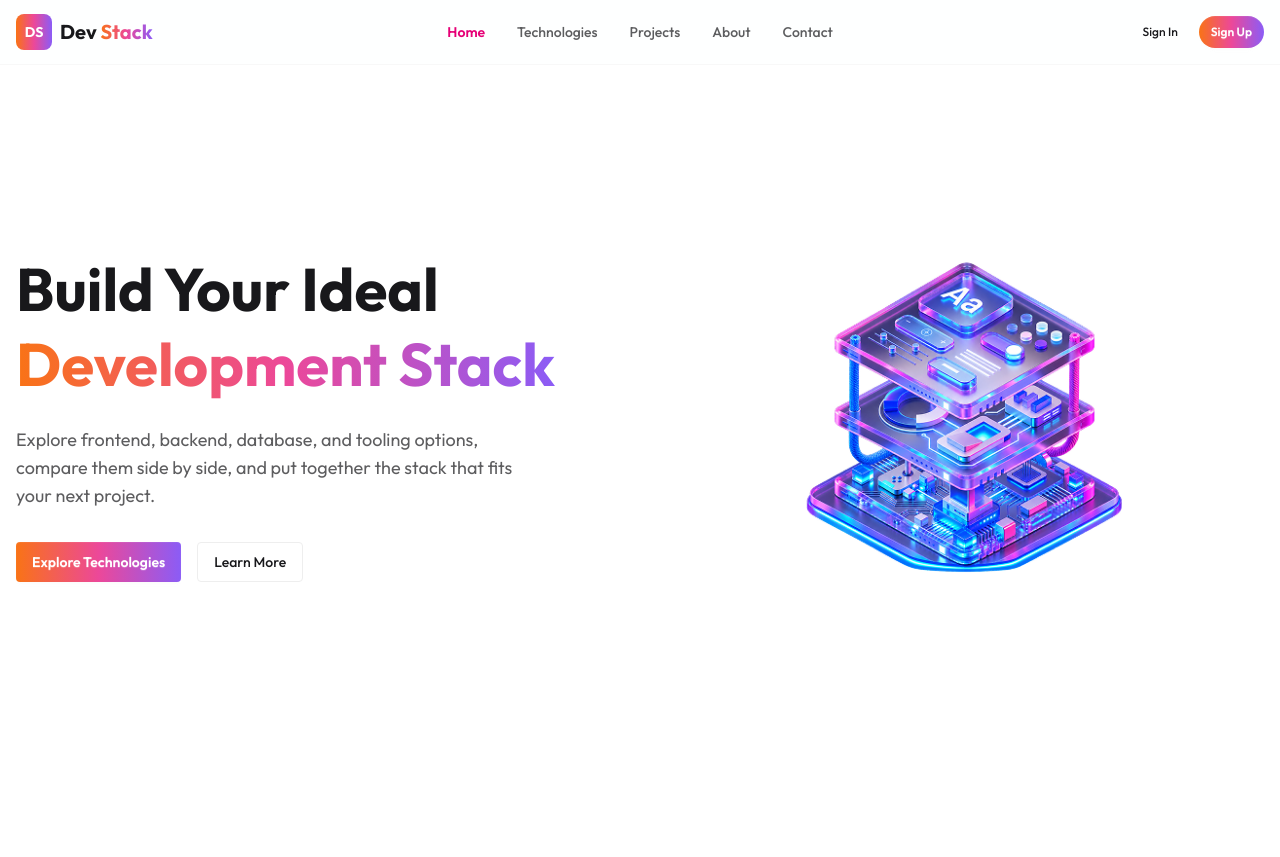
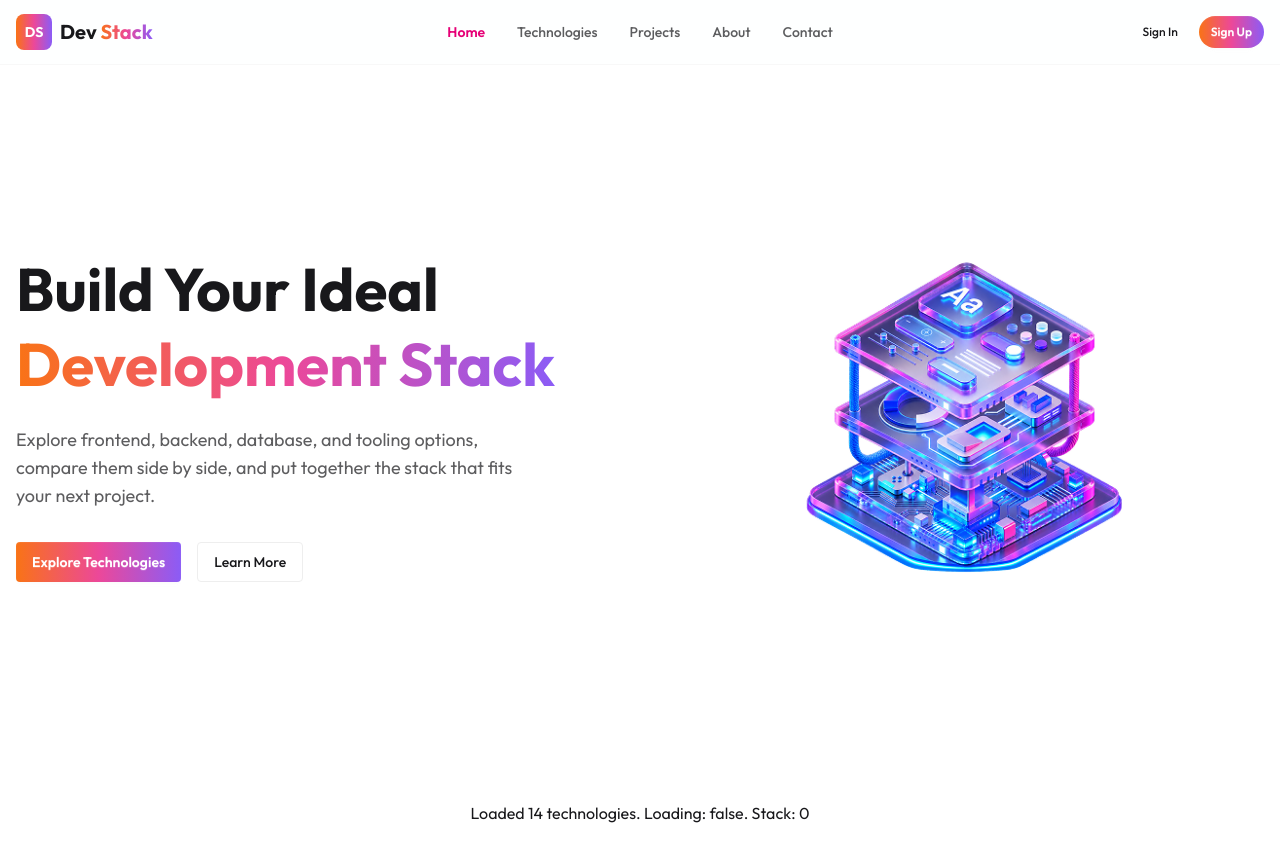
Before and after one commit to TarekAhmed353/PH-Fifth-Assignment, a React (Vite) app: page / in a window 1280 px wide. Before the commit the page ends 800 px from the top, so only its background shows below. Built offline with nearby package versions, Linux system fonts and the light colour scheme.

Commit message:
Load technology data with useEffect and add stack state handlers

```diff
--- a/src/App.tsx
+++ b/src/App.tsx
@@ -1,14 +1,49 @@
+import { useEffect, useState } from "react";
+import type { Technology } from "./types";
 import Navbar from "./components/Navbar";
 import Hero from "./components/Hero";
 
 function App() {
+  const [technologies, setTechnologies] = useState<Technology[]>([]);
+  const [stack, setStack] = useState<Technology[]>([]);
+  const [loading, setLoading] = useState(true);
+
+  useEffect(() => {
+    fetch("/technologies.json")
+      .then((res) => res.json())
+      .then((data: Technology[]) => setTechnologies(data))
+      .catch((error) => console.error("Failed to load technologies:", error))
+      .finally(() => setLoading(false));
+  }, []);
+
+  const handleAddToStack = (tech: Technology) => {
+    const alreadyAdded = stack.some((item) => item.id === tech.id);
+    if (alreadyAdded) {
+      console.warn(`${tech.name} is already in your stack.`);
+      return;
+    }
+    setStack([...stack, tech]);
+  };
+
+  const handleRemoveFromStack = (id: string) => {
+    setStack(stack.filter((item) => item.id !== id));
+  };
+
+  const handleRemoveAll = () => {
+    setStack([]);
+  };
+
   return (
     <div className="min-h-screen bg-base-100">
       <Navbar />
       <main>
         <Hero />
+        <p className="p-8 text-center">
+          Loaded {technologies.length} technologies. Loading: {String(loading)}. Stack: {stack.length}
+        </p>
       </main>
     </div>
   );
 }
+
 export default App;
```
